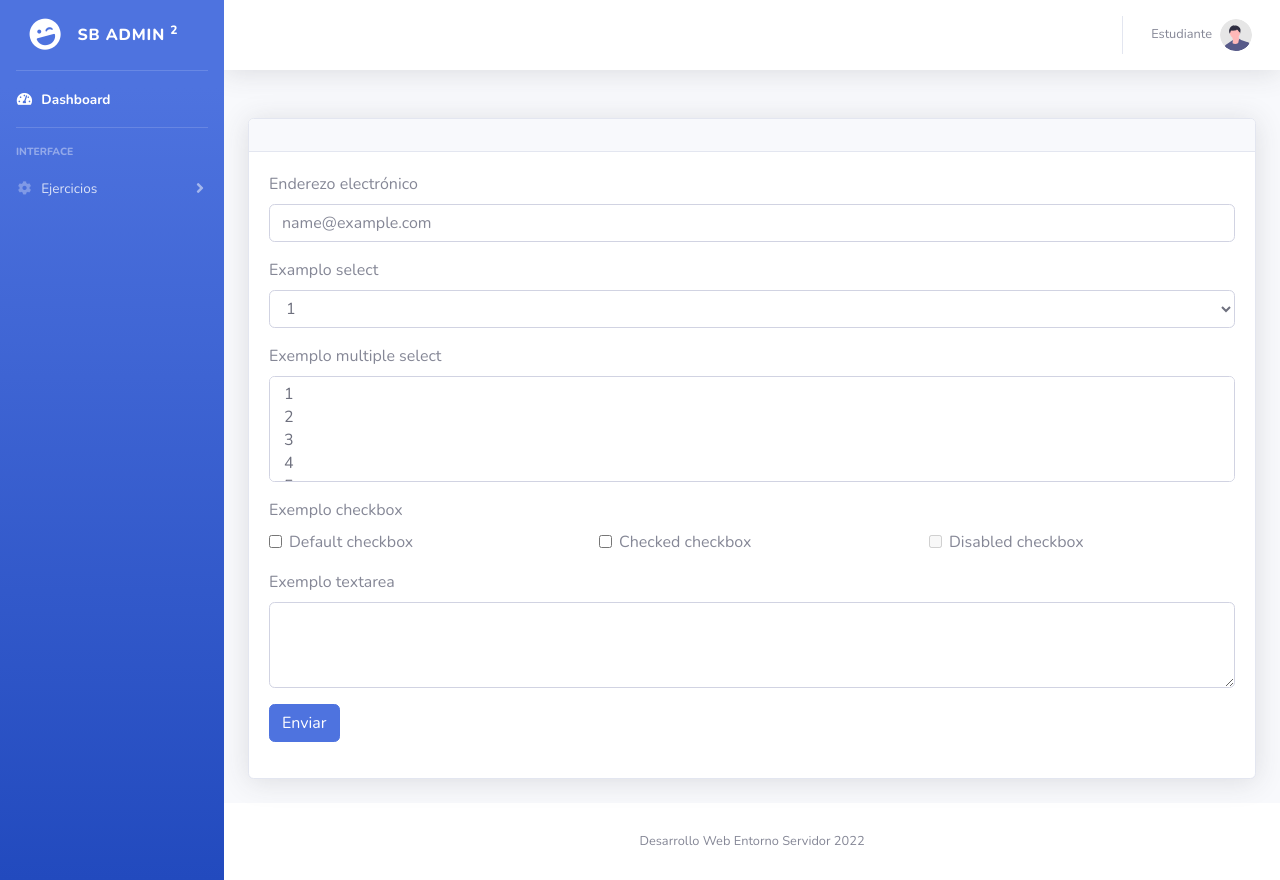
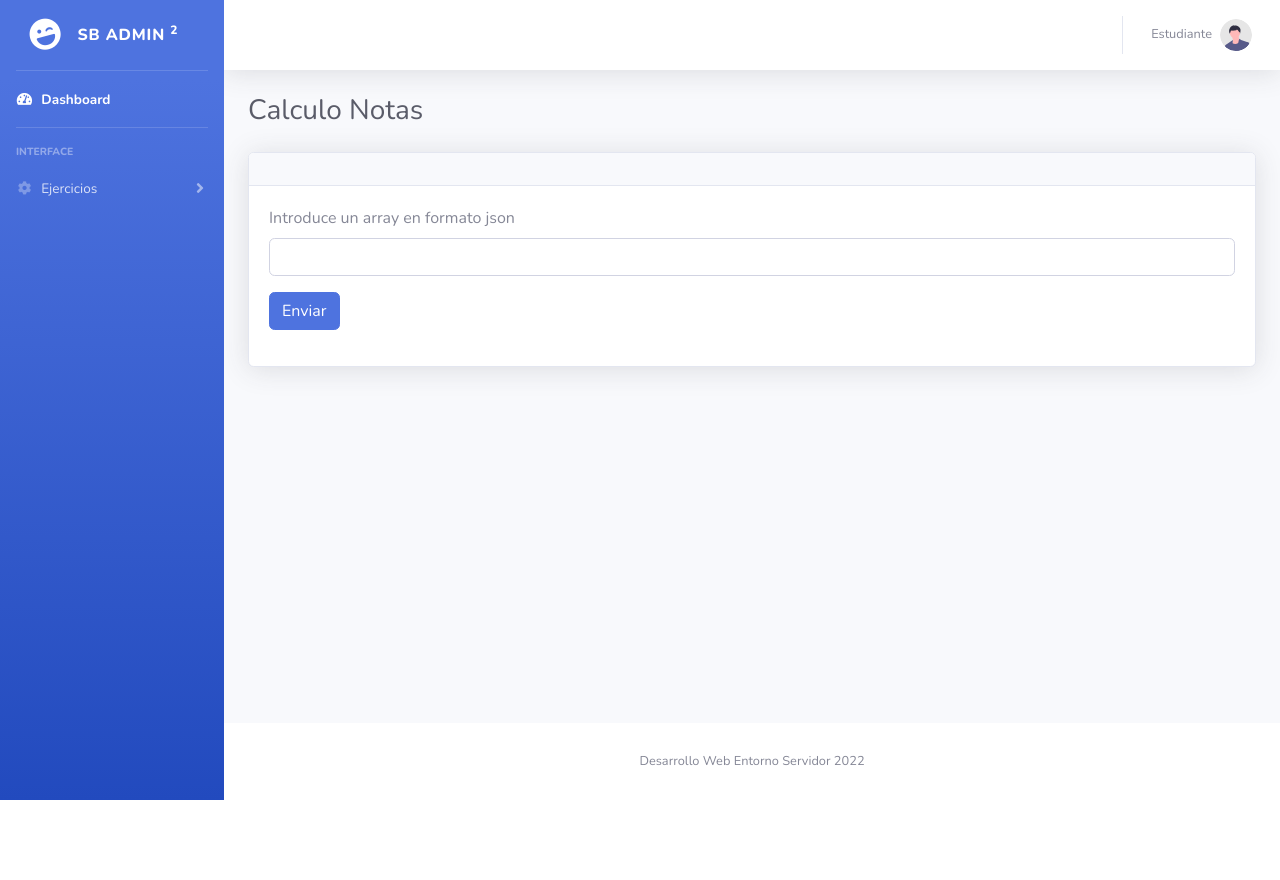
Before and after one commit to mozopios/calculoNotas, a PHP site: page /?sec=calculoNotas.aaron in a window 1280 px wide. After the commit the page ends 800 px from the top, so only its background shows below. Run offline with PHP 8.4, Linux system fonts and the light colour scheme; data that the repository does not hold is empty; some libraries are stand-ins or nearby versions.

Commit message:
Comprobación de la entrada del usuario

```diff
--- a/controllers/calculoNotas.aaron.controller.php
+++ b/controllers/calculoNotas.aaron.controller.php
@@ -1,4 +1,55 @@
 <?php
+declare (strict_types = 1);
+
+if(isset($_POST["Enviar"])){
+    $data["errores"] = checkForm($_POST);
+    $_POST["input"] = filter_var_array($_POST);
+    if(empty($data["errores"])){
+
+    }
+}
+
+function checkForm(array $post) : array {
+    $errores = array();
+    if(empty($post["datos"])){
+        $errores["datos"] = "Este campo no puede estar vacío";
+    }else{
+        $asignaturas = json_decode($post["datos"], true);
+        if(json_last_error() !== JSON_ERROR_NONE){
+            $errores["datos"] = "El formato del Json no es correcto";
+        }
+        else{
+            $erroresArrayJson = array();
+            foreach($asignaturas as $asignatura => $alumnos){
+                if(empty($asignatura)){
+                    $erroresArrayJson .= "La asigantura no puede estar vacía <br />";
+                }
+                if(!is_array($alumnos)){
+                    $erroresArrayJson .= "La asiganatura " . htmlentities($asignatura) . " no contiene un array de alumnos <br />";
+                }
+                else{
+                    foreach ($alumnos as $nombreAlumno => $nota){
+                        if(empty($nombreAlumno)){
+                            $erroresArrayJson .= "La asignatura " . htmlentities($asignatura) ." tiene un alumno sin nombre <br />";
+                        }
+                        if(!is_int($nota)){
+                            $erroresArrayJson .= "La asignatura " . htmlentities($asignatura) . " tiene una nota que no es un int ". htmlentities($nota);
+                        }
+                        else{
+                            if($nota < 0 || $nota > 10){
+                                $erroresArrayJson .= "La asigantura " . htmlentities($asignatura) . " el alumno " . htmlentities($alumnos) . " tiene una nota " . htmlentities($nota) . " que no esta en el ragon de 0 a 10";
+                            }
+                        }
+                    }
+                }
+            }
+            if(!empty($erroresArrayJson)){
+                $errores["datos"] = $erroresArrayJson;
+            }
+        }
+    }
+    return $errores;
+}
 
 include 'views/templates/header.php';
 include 'views/calculoNotas.aaron.view.php';
--- a/views/calculoNotas.aaron.view.php
+++ b/views/calculoNotas.aaron.view.php
@@ -1,6 +1,6 @@
 <!-- Page Heading -->
 <div class="d-sm-flex align-items-center justify-content-between mb-4">
-    <h1 class="h3 mb-0 text-gray-800"><?php echo $data['titulo']; ?></h1>
+    <h1 class="h3 mb-0 text-gray-800">Calculo Notas</h1>
 
 </div>
 
@@ -12,64 +12,16 @@
         <div class="card shadow mb-4">
             <div
                 class="card-header py-3 d-flex flex-row align-items-center justify-content-between">
-                <h6 class="m-0 font-weight-bold text-primary"><?php echo $data['div_titulo']; ?></h6>
+                <h6 class="m-0 font-weight-bold text-primary"></h6>
             </div>
             <!-- Card Body -->
             <div class="card-body">
-                <!--<form action="./?sec=formulario" method="post">                   -->
-                <form method="get">
+                <form  method="post" action="./?sec=formulario">
+<!--                <form method="get">-->
                     <input type="hidden" name="sec" value="formulario" />
                     <div class="mb-3">
-                        <label for="exampleFormControlInput1">Enderezo electrónico</label>
-                        <input class="form-control" id="exampleFormControlInput1" type="email" name="email" placeholder="name@example.com">
-                    </div>
-                    <div class="mb-3">
-                        <label for="exampleFormControlSelect1">Examplo select</label>
-                        <select class="form-control" id="exampleFormControlSelect1" name="selectnormal">
-                            <option value="1">1</option>
-                            <option value="2">2</option>
-                            <option value="3">3</option>
-                            <option value="4">4</option>
-                            <option value="5">5</option>
-                        </select>
-                    </div>
-                    <div class="mb-3">
-                        <label for="exampleFormControlSelect2">Exemplo multiple select</label>
-                        <select class="form-control" id="exampleFormControlSelect2" multiple="" name="selectmultiple[]">
-                            <option value="1">1</option>
-                            <option value="2">2</option>
-                            <option value="3">3</option>
-                            <option value="4">4</option>
-                            <option value="5">5</option>
-                        </select>
-                    </div>
-                    <div class="mb-3">
-                        <label for="exampleFormControlSelect2">Exemplo checkbox</label>
-
-                            <div class="row">
-                            <div class="col-sm">
-                            <div class="form-check">
-                                <input class="form-check-input" id="flexCheckDefault" type="checkbox" value="a" name="opcions[]">
-                                <label class="form-check-label" for="flexCheckDefault">Default checkbox</label>
-                            </div>
-                            </div>
-                            <div class="col-sm">
-                            <div class="form-check">
-                                <input class="form-check-input" id="flexCheckChecked" type="checkbox" value="b" checked" name="opcions[]">
-                                <label class="form-check-label" for="flexCheckChecked">Checked checkbox</label>
-                            </div>
-                            </div>
-                        <div class="col-sm">
-                            <div class="form-check">
-                                <input class="form-check-input" id="flexCheckDisabled" type="checkbox" value="c" disabled name="opcions[]">
-                                <label class="form-check-label" for="flexCheckDisabled">Disabled checkbox</label>
-                            </div>
-                        </div>
-                            </div>
-                        </div>
-                    <div class="mb-3">
-                        <label for="exampleFormControlTextarea1">Exemplo textarea</label>
-                        <textarea class="form-control" id="exampleFormControlTextarea1" name="textarea" rows="3"></textarea>
+                        <label for="exampleFormControlInput1">Introduce un array en formato json</label>
+                        <input class="form-control" id="exampleFormControlInput1" type="text" name="datos">
                     </div>
                     <div class="mb-3">
                         <input type="submit" value="Enviar" class="btn btn-primary"/>
```
